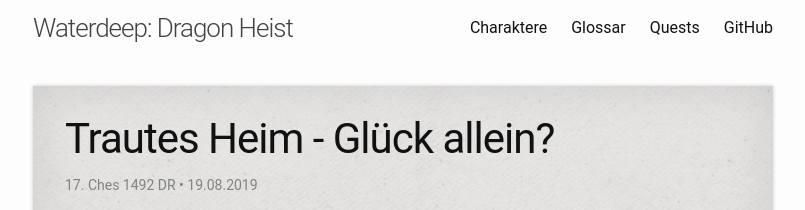
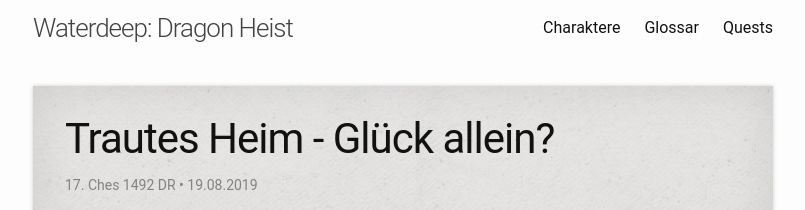
Before and after one commit to Wayneoween/dnd5e_story_wdh, a Jekyll site: the page built from index.html, in a window 1280 px wide. Shown: the top 210 px of the page, without its empty margins (237-1042 px from the left). Built offline with Jekyll 4.4.1, drawn with Linux system fonts in a browser that asks for light colours; some web fonts are replaced; the list of posts is cut into pages by our own code.

Commit message:
github wirklich nur nach unten

```diff
--- a/_data/navigation.yml
+++ b/_data/navigation.yml
@@ -7,5 +7,3 @@ main:
     url: /glossary/
   - title: Quests
     url: /quests/
-  - title: GitHub
-    url: https://github.com/Wayneoween/dnd5e_story_wdh
```
